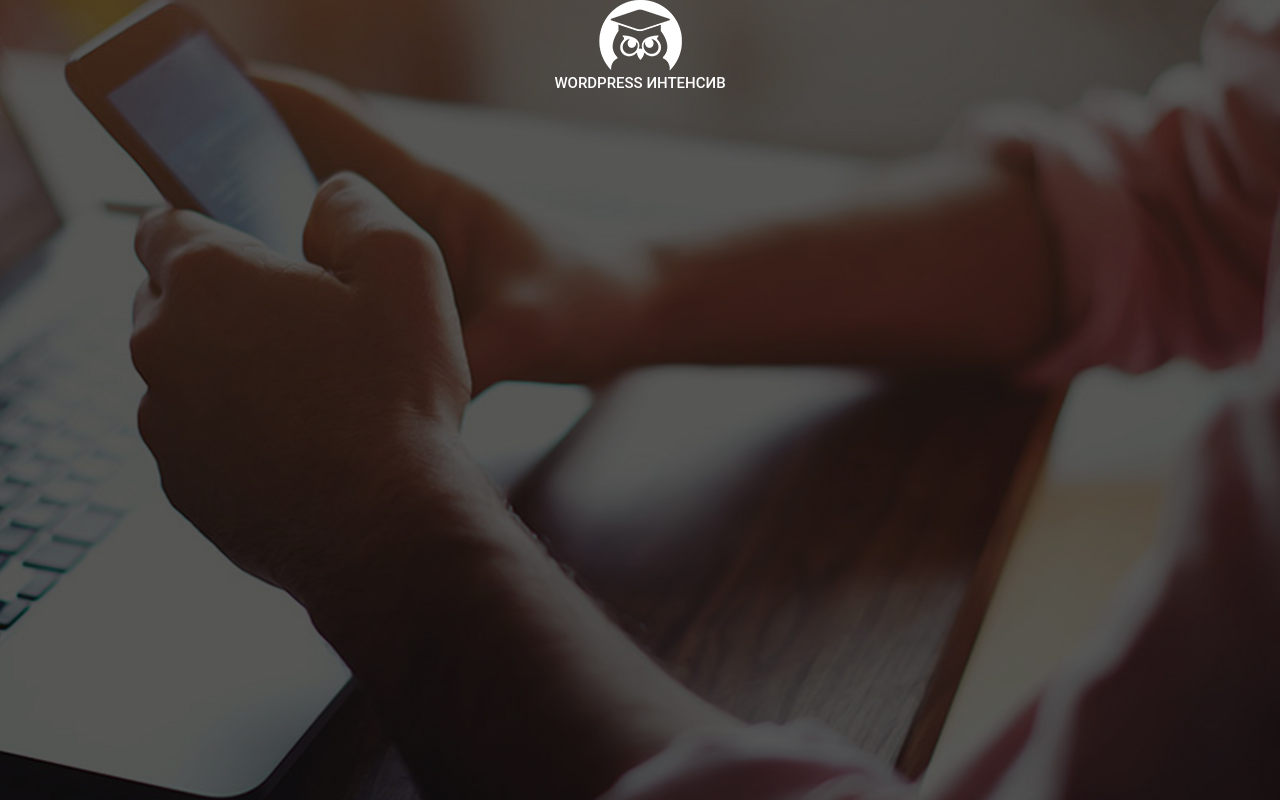
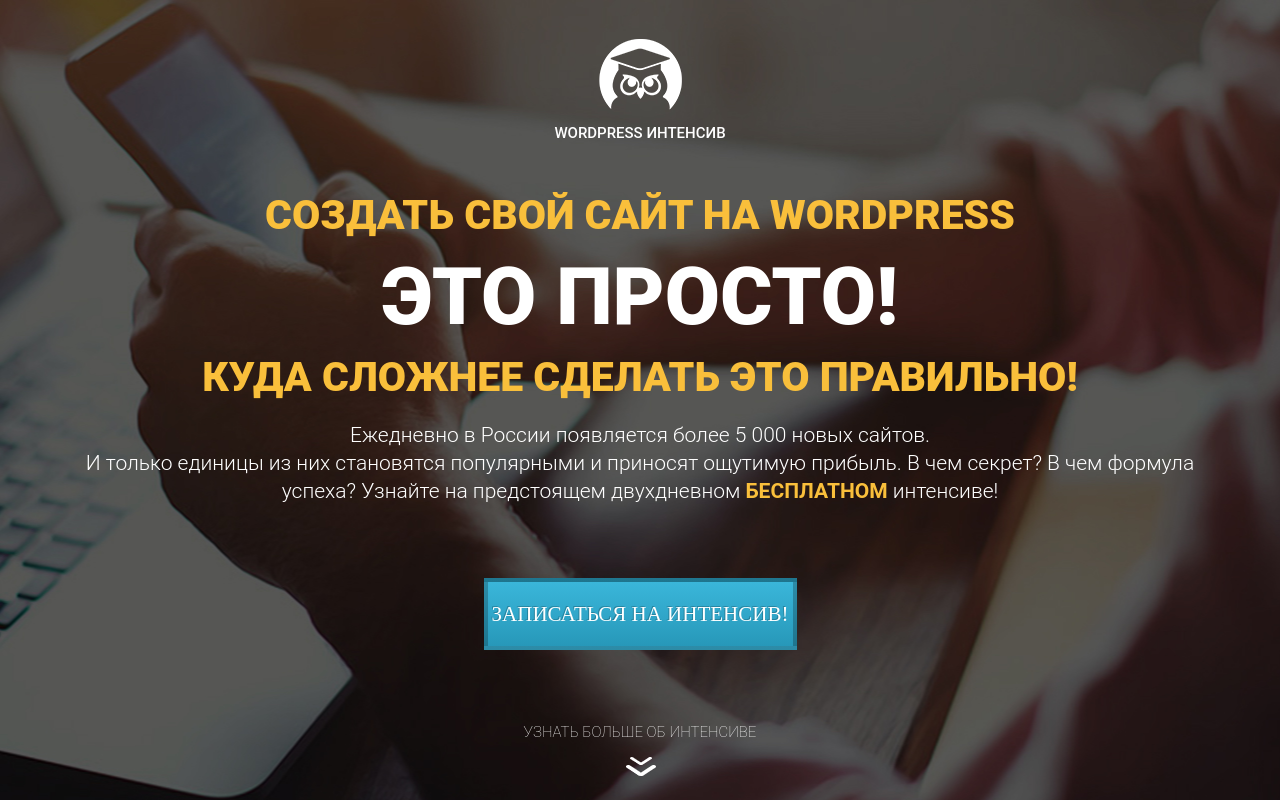
Before and after one commit to SterrenHeer/WordPressFromFigma, a plain HTML site: page index.html in a window 1280 px wide. Drawn offline with Linux system fonts and the light colour scheme.

Commit message:
Add promo section

```diff
--- a/css/style.css
+++ b/css/style.css
@@ -12,6 +12,7 @@
 .promo {
   height: 800px;
   background: url('../img/bg/main_bg.png') center center/cover no-repeat;
+  padding: 39px 0 62px 0;
 }
 
 .logo .logo_img {
@@ -25,6 +26,93 @@
   font-family: Roboto;
   font-size: 15px;
   font-weight: 500;
+  text-transform: uppercase;
+  margin-top: 14px;
+}
+
+h1 {
+  margin-top: 53px;
+}
+
+h2.title {
+  margin-top: 20px;
+}
+
+.title {
+  color: #F9BF3B;
+  text-align: center;
+  font-family: Roboto;
+  font-size: 41px;
+  font-weight: 900;
+  line-height: 41px;
+  text-transform: uppercase;
+}
+
+.simple .title_big {
+  color: #FFF;
+  text-align: center;
+  font-family: Roboto;
+  font-size: 80px;
+  font-weight: 900;
+  line-height: 80px;
+  text-transform: uppercase;
+  margin-top: 21px;
+}
+
+.promo .promo_text {
+  padding: 0 13px;
+  margin-top: 23px;
+  color: #FFF;
+  text-align: center;
+  font-family: Roboto;
+  font-size: 21px;
+  font-weight: 300;
+  line-height: 28px;
+}
+
+.promo .promo_text span {
+  color: #F9BF3B;
+  font-family: Roboto;
+  font-size: 21px;
+  font-weight: 700;
+  line-height: 28px;
+}
+
+.promo .promo_btn {
+  display: block;
+  margin: 0 auto;
+  margin-top: 73px;
+  width: 313px;
+  height: 72px;
+  border: 4px solid rgba(0, 0, 0, 0.23);
+  background: linear-gradient(to top, #2798B9 0%, #3AB6DA 100%);
+  box-shadow: inset 0 0 0 rgba(0, 0, 0, 0.18);
+  color: #FFF;
+  text-shadow: -1px -1px 0px rgba(0, 0, 0, 0.22);
+  font-family: RobotoCondensed;
+  font-size: 21px;
+  font-weight: 400;
+  line-height: 24px;
+  text-transform: uppercase;
+  cursor: pointer;
+  outline: none;
+}
+
+.more {
+  margin-top: 70px;
+}
+
+.more .more_text {
+  color: #FFF;
+  text-align: center;
+  font-family: Roboto;
+  font-size: 15px;
+  font-weight: 100;
   line-height: 24px;
   text-transform: uppercase;
 }
+.more .more_img {
+  display: block;
+  margin: 0 auto;
+  margin-top: 13px;
+}
--- a/index.html
+++ b/index.html
@@ -13,6 +13,18 @@
                 <img src="icons/logo.png" alt="logo" class="logo_img">
                 <div class="logo_text">WordPress интенсив</div>
             </div>
+            <h1 class="title">Создать свой сайт на WordPress</h1>
+            <div class="simple">
+                <h2 class="title_big">это просто!</h2>
+                <div class="line"></div>
+            </div>
+            <h2 class="title">Куда сложнее сделать это правильно!</h2>
+            <div class="promo_text">Ежедневно в России появляется более 5 000 новых сайтов.<br>И только единицы из них становятся популярными и приносят ощутимую прибыль. В чем секрет? В чем формула успеха? Узнайте на предстоящем двухдневном <span>БЕСПЛАТНОМ</span> интенсиве!</div>
+            <button class="promo_btn">Записаться на интенсив!</button>
+            <div class="more">
+                <div class="more_text">узнать больше об интенсиве</div>
+                <img src="icons/down.png" alt="down" class="more_img">
+            </div>
         </div>
     </section>
 </body>
```
